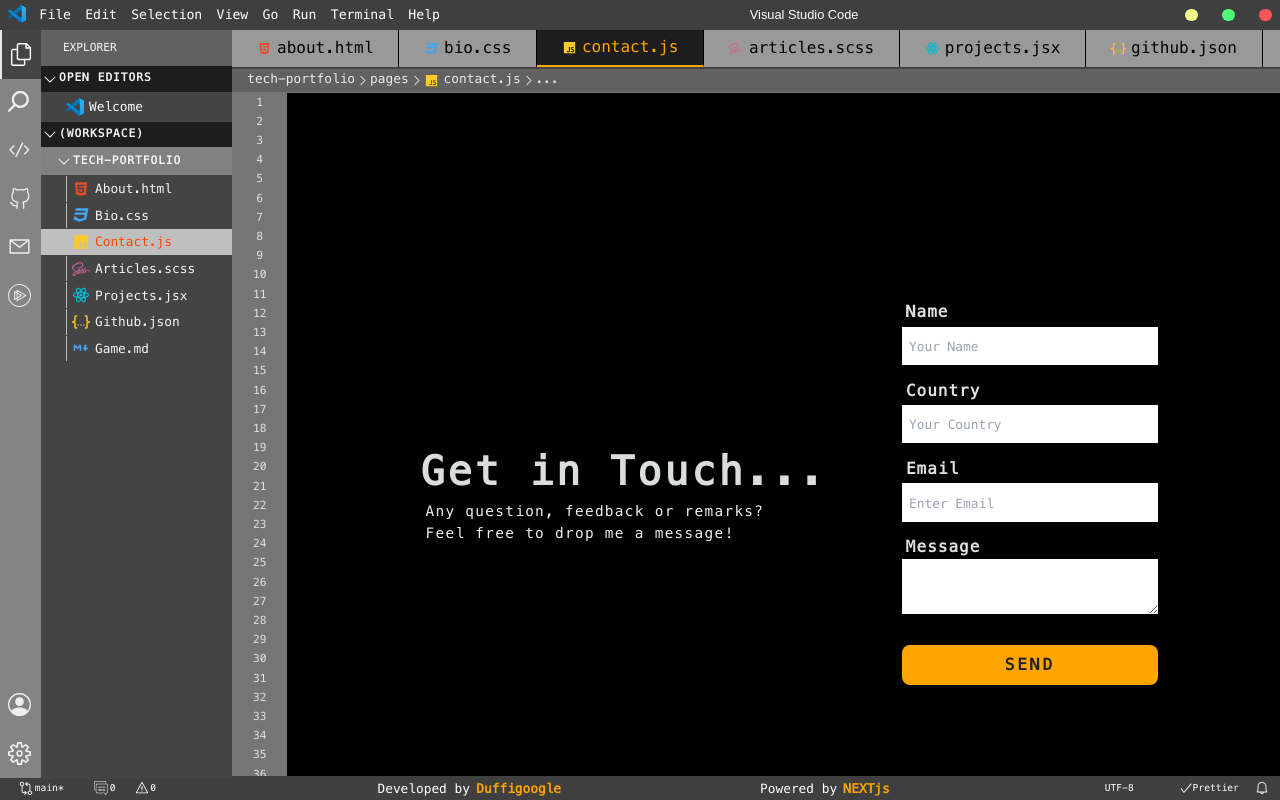
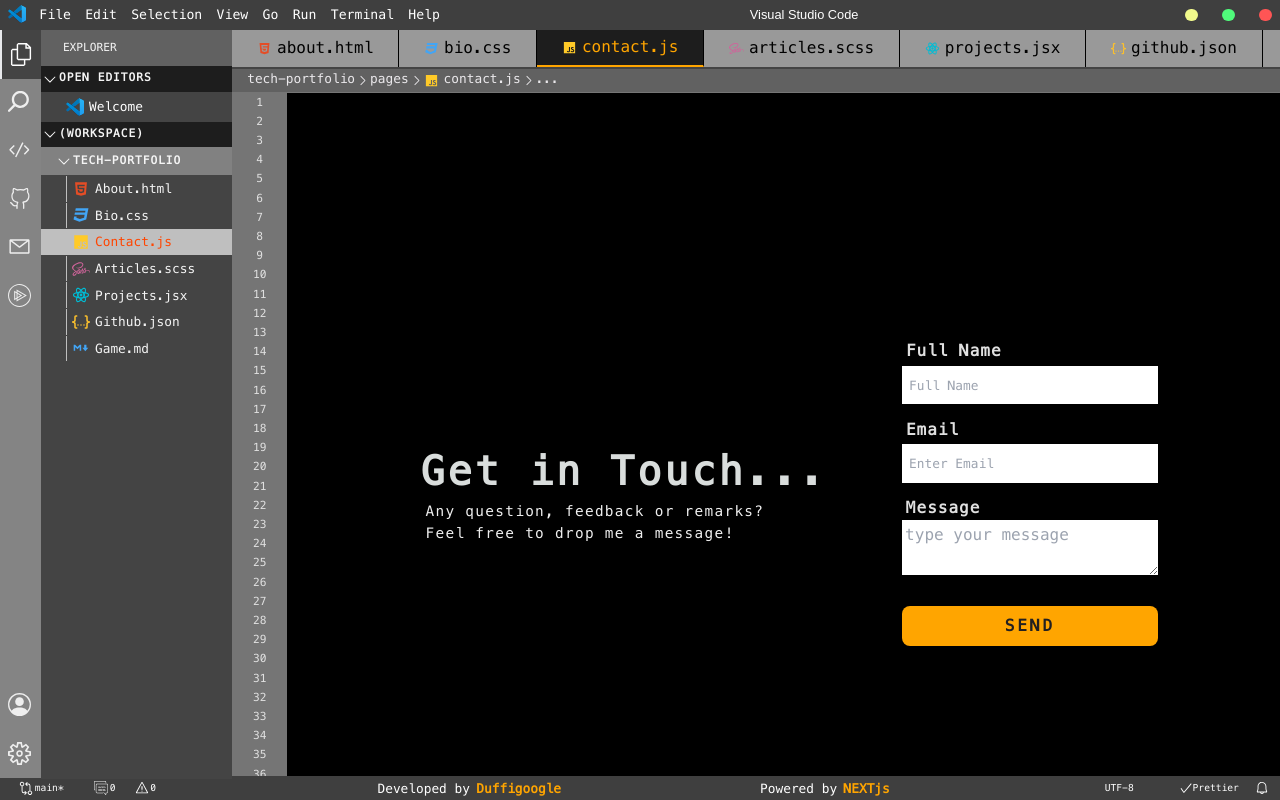
Before and after one commit to Duffigoogle/portfolio, a Next.js app: page /contact in a window 1280 px wide. Built offline with nearby package versions, Linux system fonts and the light colour scheme.

Commit message:
contact form fixed

```diff
--- a/components/Form/FormComp.js
+++ b/components/Form/FormComp.js
@@ -1,6 +1,10 @@
+import React from 'react';
 import { useState } from "react";
 import styled from "styled-components";
 import { mediaQueries } from "../common/breakpoints";
+import { useRouter } from 'next/router';
+import { useForm, ValidationError } from '@formspree/react';
+
 
 const StyledInput = styled.input`
   /* border: 1px solid #5d5d5d;  */
@@ -94,48 +98,63 @@ const StyledButton = styled.button`
   }
 `;
 
-const FormComp = () => {
+const ContactFormComp = () => {
   const [error, setError] = useState(false);
+  const [state, handleSubmit] = useForm("xwkykgjp");
 
-  const handleSubmit =
-    ((evt) => {
-      evt.preventDefault();
-      if (!evt.target.checkValidity()) {
-        setError(true);
-        return;
-      }
-
-      setError(false);
-      console.log("Do something");
-    },
-    [error, setError]);
+  if (state.succeeded) {
+    return <p>Thank you for reaching out, <br /> Do have a beautiful day</p>;
+  }
 
   return (
     <div>
       <StyledForm onSubmit={handleSubmit} noValidate error={error} action="">
-        <StyledLabel>Name</StyledLabel>
-        <StyledInput placeholder="Your Name" required></StyledInput>
+        <StyledLabel htmlFor='name'>Full Name</StyledLabel>
+        <StyledInput
+            id="name"
+            type="text"
+            name="name"
+            placeholder="Full Name"
+        />
+         <ValidationError
+            prefix="Full Name"
+            field="name"
+            errors={state.errors}
+        />
 
-        <StyledLabel>Country</StyledLabel>
-        <StyledInput placeholder="Your Country" required></StyledInput>
+        {/* <StyledLabel>Country</StyledLabel>
+        <StyledInput placeholder="Your Country" required></StyledInput> */}
 
-        <StyledLabel>Email</StyledLabel>
-        <StyledInput placeholder="Enter Email" required></StyledInput>
+        <StyledLabel htmlFor="email">Email</StyledLabel>
+        <StyledInput
+            id="email"
+            name="email"
+            type="email"
+            placeholder="Enter Email"
+        />
+        <ValidationError
+            prefix="Email"
+            field="email"
+            errors={state.errors}
+        />
 
-        {/* <StyledLabel>Subject</StyledLabel>
-        <StyledInput placeholder="Enter Subject" required></StyledInput> */}
-
-        <StyledLabel>Message</StyledLabel>
-        <StyledTextArea placeholder="type your message" required>
-          {" "}
-        </StyledTextArea>
-
-        <StyledButton type="submit">Send</StyledButton>
-
-        {/* <input type="submit" value="Submit!"></input> */}
+        <StyledLabel for="message">Message</StyledLabel>
+        <StyledTextArea
+            placeholder="type your message"
+            name="message"
+            id="message"
+        />
+        <ValidationError
+            prefix="Message"
+            field="message"
+            errors={state.errors}
+        />
+        <StyledButton type="submit" disabled={state.submitting}>
+            Send
+        </StyledButton>
       </StyledForm>
     </div>
   );
 };
 
-export default FormComp;
+export default ContactFormComp;
--- a/components/Game/Endgame.js
+++ b/components/Game/Endgame.js
@@ -45,6 +45,7 @@ const EndGame = ({ name, setShowEndGame }) => {
             <span> Hi {name},</span> <br />
             {messages[0].title}
           </h2>
+          <br />
           <p>{messages[0].message}</p>
           <Button onClick={handleClick}> Go Again!</Button>
           <br />
@@ -76,7 +77,7 @@ export default EndGame;
 const EndGameCont = styled.div`
   // position: absolute;
   position: fixed;
-  z-index: 15;
+  z-index: 100;
   display: flex;
   justify-content: center;
   align-items: center;
@@ -85,34 +86,6 @@ const EndGameCont = styled.div`
   background: rgba(0, 0, 0, 0.8);
   top: 0;
   left: 0;
-
-  // ${mediaQueries("laptop")`
-  //     width: 90%;
-  // `}
-  // ${mediaQueries("tabletMax")`
-  // `}
-
-  // ${mediaQueries("mobileLXX")`
-  //   width: 86%;
-  // `}
-  // ${mediaQueries("mobileLXL")`
-  //   width: 80%;
-  //   top: 16%;
-  //   height: 77%;
-  // `}
-  // ${mediaQueries("mobileLX")`
-  //   width: 75%;
-  // `}
-  // ${mediaQueries("mobileL")`
-  //   width: 65%;
-  // `}
-  // ${mediaQueries("mobileM")`
-  //   width: 80%;
-  //   top: 18%;
-  // `}
-  // ${mediaQueries("mobileS")`
-  //         width: 75%;
-  // `}
 `;
 
 const MessageBox = styled.div`
@@ -121,8 +94,8 @@ const MessageBox = styled.div`
   flex-direction: column;
   justify-content: center;
   align-items: center;
-  height: 60%;
-  width: 40%;
+  height: 50%;
+  width: 70%;
   background: #fff;
   box-shadow: 12px 12px 10px gray;
   color: #000;
@@ -141,26 +114,14 @@ const MessageBox = styled.div`
     margin-bottom: 20px;
   }
   ${mediaQueries("laptop")`
-    max-width: calc(1024px - 20.5rem);
-  `}
-  ${mediaQueries("tabletMax")`
-    max-width: calc(991px - 20.5rem);
+    width: 50%;
   `}
 
-  ${mediaQueries("mobileLXX")`
-    max-width: calc(766px - 16rem);
-  `}
-  ${mediaQueries("mobileLXL")`
-    max-width: calc(600px - 13rem);
-  `}
-  ${mediaQueries("mobileLX")`
-    max-width: calc(480px - 9rem);
-  `}
   ${mediaQueries("mobileL")`
-    max-width: calc(425px - 9rem);
+    width: 70%;
+    height: 80%;
   `}
   ${mediaQueries("mobileM")`
-    max-width: calc(375px - 9rem);
 
     h2 {
       font-size: 0.7rem;
@@ -171,8 +132,8 @@ const MessageBox = styled.div`
     };
   `}
   ${mediaQueries("mobileS")`
-    left: 9%;
-    width: 80%;
+    // left: 9%;
+    width: 95%;
     box-shadow: 5px 5px 5px gray;
   `}
 `;
--- a/package.json
+++ b/package.json
@@ -9,6 +9,7 @@
     "lint": "next lint"
   },
   "dependencies": {
+    "@formspree/react": "^2.2.4",
     "chart.js": "^3.5.1",
     "next": "11.0.0",
     "next-pwa": "^5.3.1",
--- a/pages/contact.js
+++ b/pages/contact.js
@@ -1,7 +1,7 @@
 import Head from "next/head";
 import DisplayAreaLayoutComp from "../components/Layout/DisplayAreaLayout";
 import CodeLinesComp from "../components/codelines/CodeLinesComp";
-import FormComp from "../components/Form/FormComp";
+import ContactFormComp from "../components/Form/FormComp";
 import { PageLayout } from "../components/Layout/PageLayout";
 import styled from "styled-components";
 import { useContext } from "react";
@@ -32,7 +32,7 @@ export default function ContactPage() {
                 <p>Any question, feedback or remarks?</p>
                 <p>Feel free to drop me a message!</p>
               </StyledSection>
-              <FormComp />
+              <ContactFormComp />
             </StyledDiv>
           </PageLayout>
         </>
```
Also changed, not shown: 1 other file (tests, documents, lock files or other folders).
